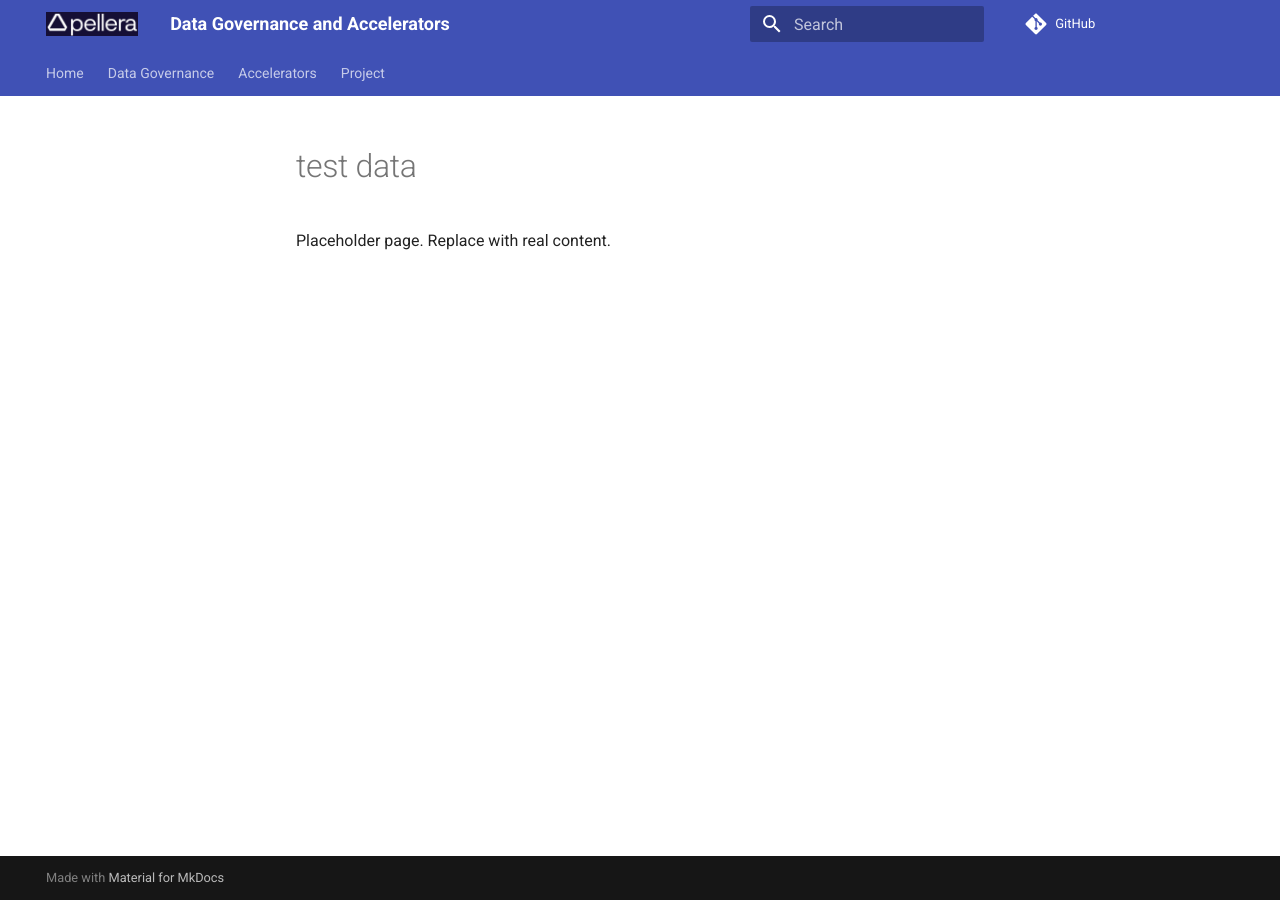
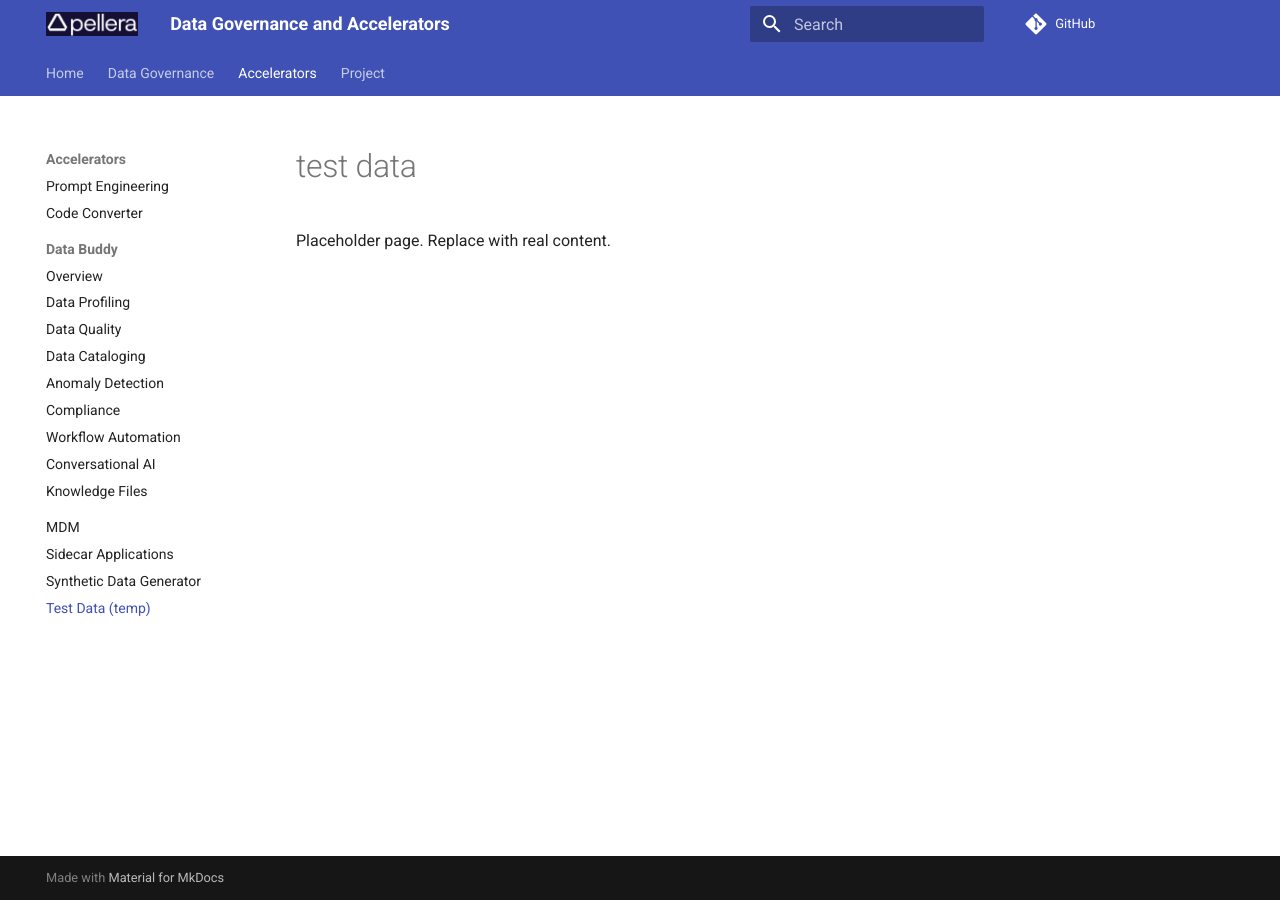
Before and after one commit to mokhayesh/aldin-accelerators, an MkDocs documentation site: the page built from docs/test-data/index.md, in a window 1280 px wide. Built offline with MkDocs 1.6.1 and Material for MkDocs 9.7.7, drawn with Linux system fonts in a browser that asks for light colours; comment, search, counter and statistics services are not loaded; some of the changed lines change nothing that is shown.

Commit message:
mainbuttons

```diff
--- a/mkdocs.yml
+++ b/mkdocs.yml
@@ -1,6 +1,7 @@
 site_name: Data Governance and Accelerators
 repo_url: https://github.com/SalahMokhayesh/accelerators
 docs_dir: docs
+# strict mode is enabled by your build command (mkdocs build --strict)
 
 theme:
   name: material
@@ -18,7 +19,9 @@ extra_css:
   - styles.css
 
 plugins:
-  - search   # ← removed git-revision-date-localized to avoid missing-plugin error
+  - search
+  - git-revision-date-localized:
+      fallback_to_build_date: true
 
 markdown_extensions:
   - admonition
@@ -44,7 +47,7 @@ nav:
       - Overview: data-governance/index.md
       - Assessment Questions: data-governance/assessment.md
   - Accelerators:
-      - Prompt Engineering: prompt-engineering/index.md
+      - Prompt Engineering: prompt-engineering/index.md    # ← new
       - Code Converter: code-converter/index.md
       - Data Buddy:
           - Overview: data-buddy/index.md
@@ -59,9 +62,7 @@ nav:
       - MDM: mdm/index.md
       - Sidecar Applications: sidecar-applications/index.md
       - Synthetic Data Generator: synthetic-data-generator/index.md
-      # If docs/test-data/ still exists and you use --strict, keep the next line.
-      # Remove it after you delete that folder.
-      # - Test Data (temp): test-data/index.md
+      - Test Data (temp): test-data/index.md   # Remove this after deleting docs/test-data/
   - Project:
       - Contributing: contributing.md
       - Changelog: changelog.md
```
